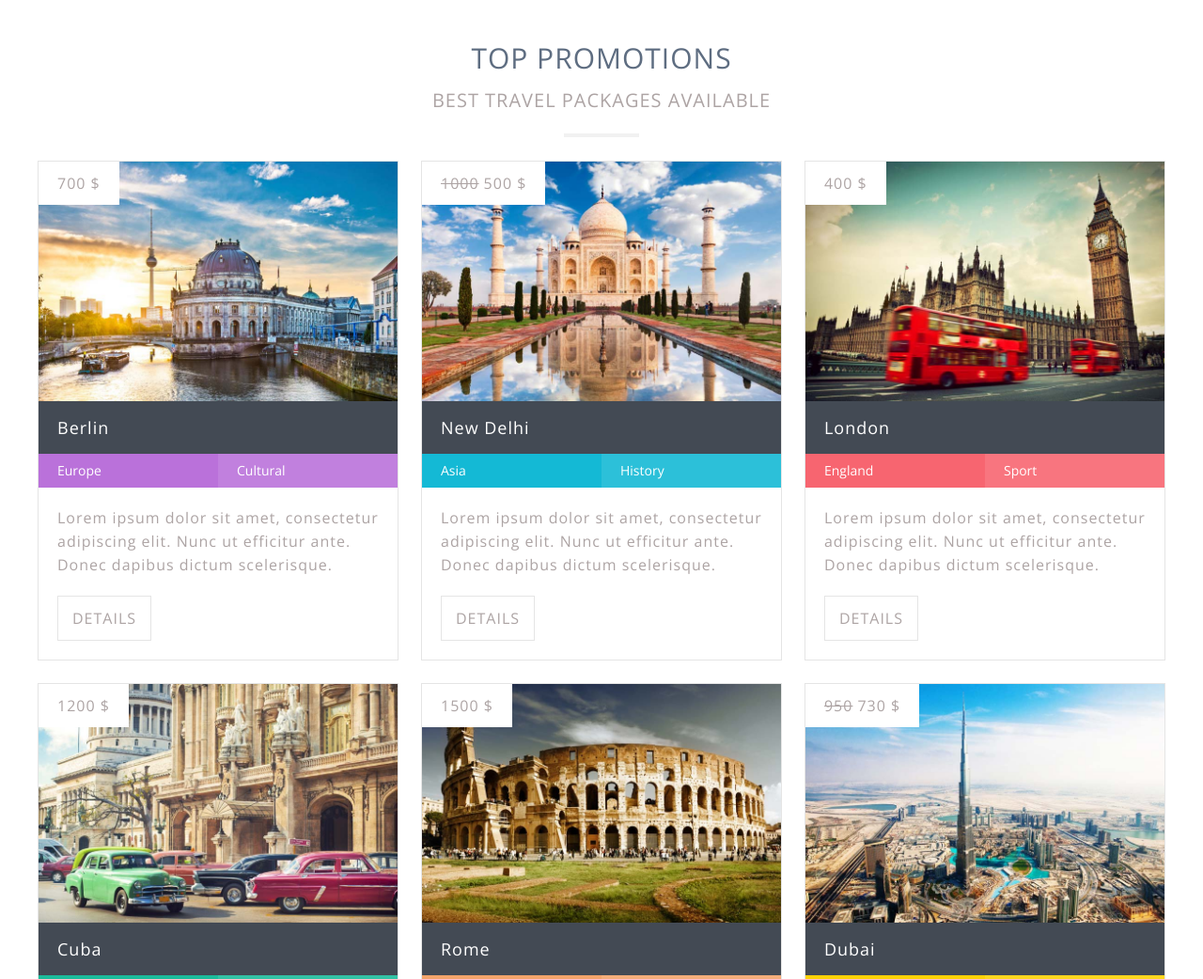
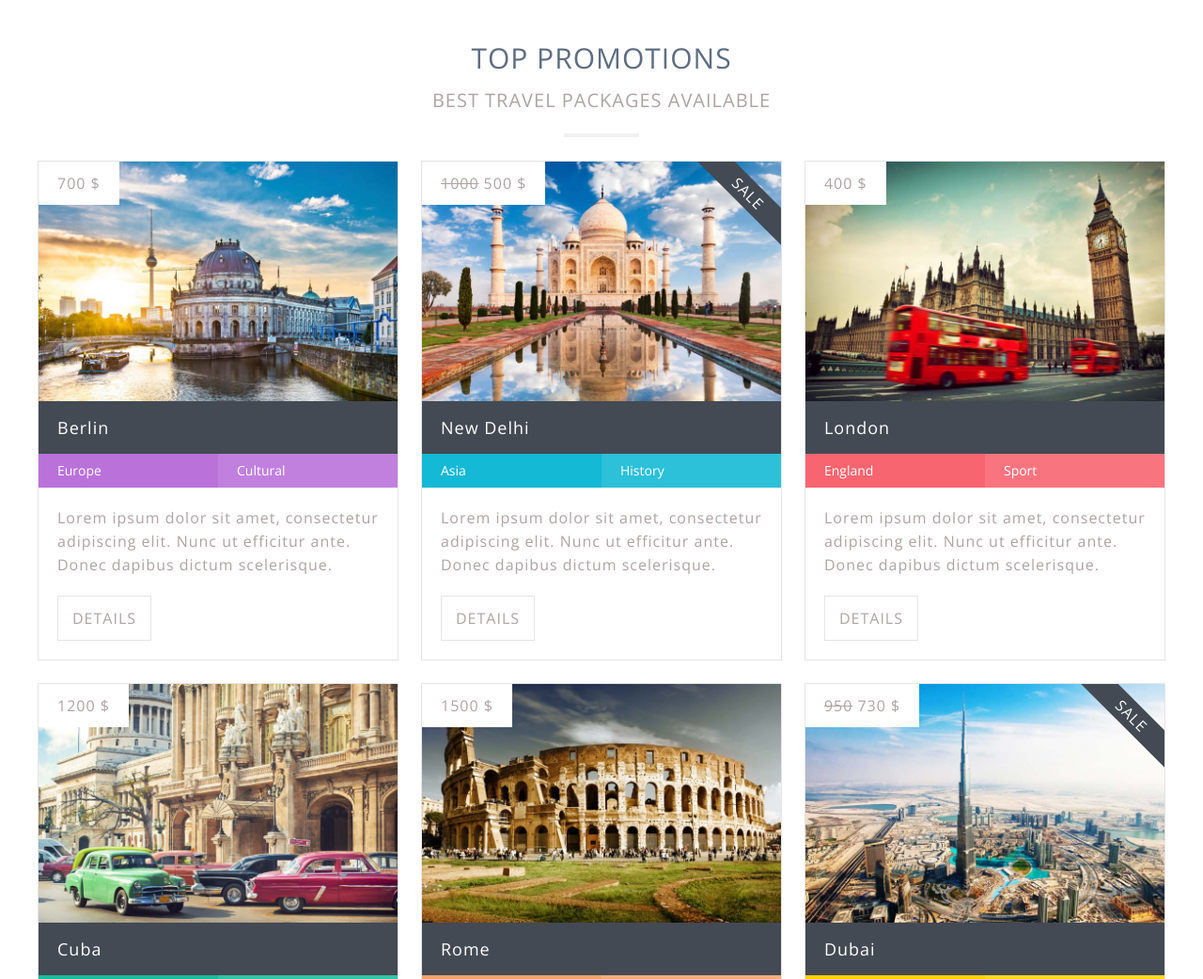
Before and after one commit to thmq169/lovetravel, a plain HTML site: page index.html in a window 1280 px wide. Shown: the part 680-1722 px from the top of the page at 94% size. Drawn offline with nearby package versions, Linux system fonts and the light colour scheme.

Commit message:
Update index.html

```diff
--- a/index.html
+++ b/index.html
@@ -436,6 +436,9 @@
                                         <span>500 $</span>
                                     </a>
                                 </div>
+                                <div class="section-places-sales">
+                                    <a href="" class="section-places-sales-link">sale</a>
+                                </div>
                             </div>
                         </div>
                         <div class="col l-4 m-12 c-12 section-col">
@@ -555,6 +558,9 @@
                                         <s class="section-price-old">950</s>
                                         <span>730 $</span>
                                     </a>
+                                </div>
+                                <div class="section-places-sales">
+                                    <a href="" class="section-places-sales-link">sale</a>
                                 </div>
                             </div>
                         </div>
```
